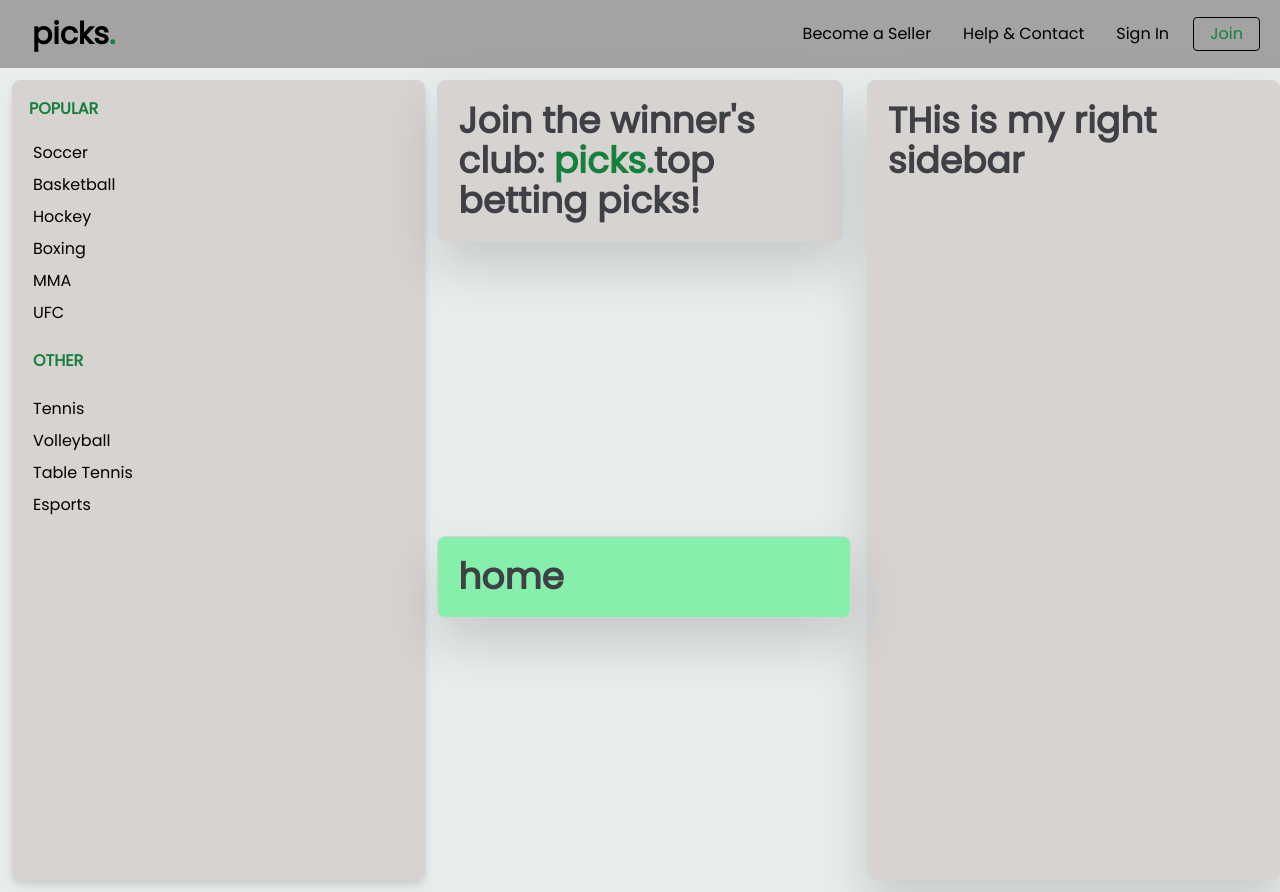
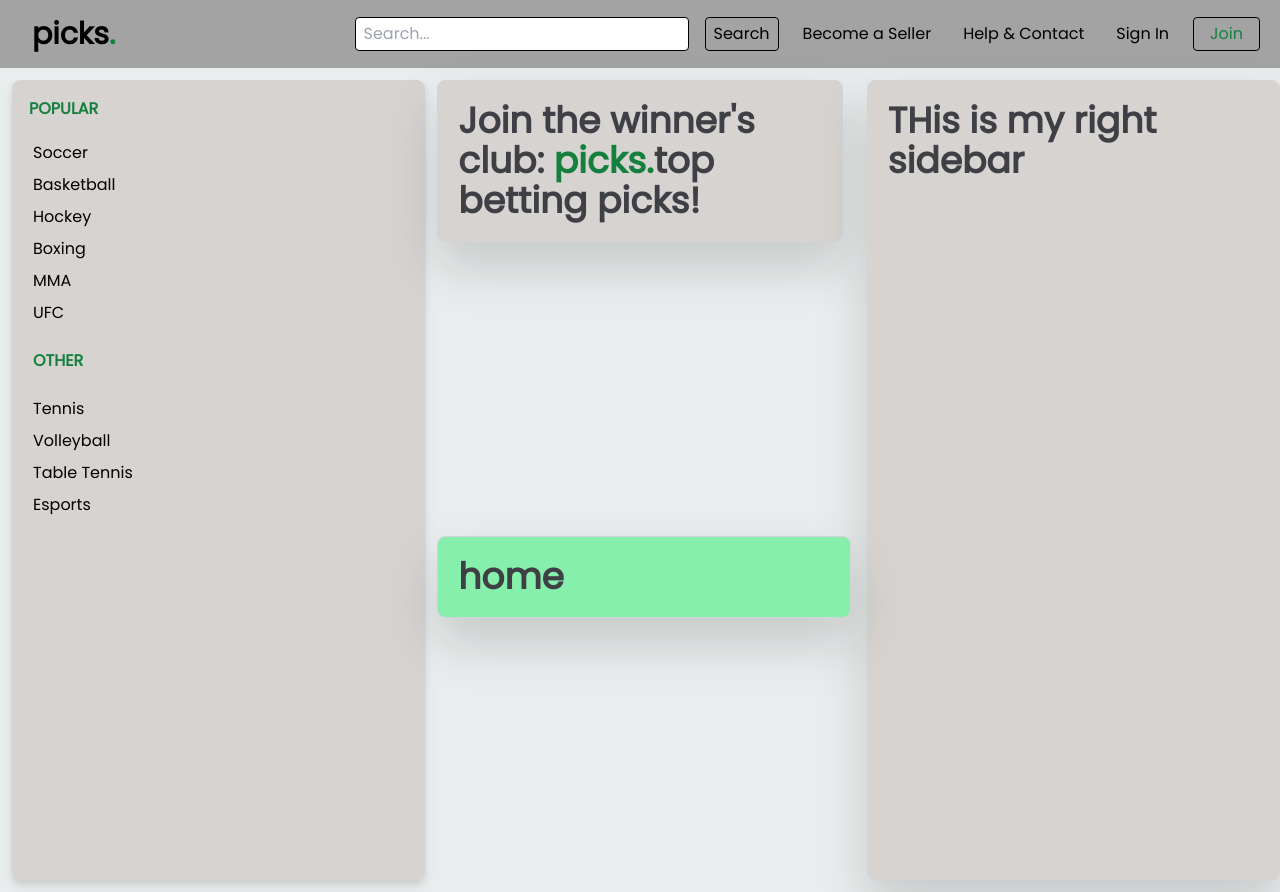
Before and after one commit to Coderx85/picks., a React (Create React App) app: page / in a window 1280 px wide. Built offline with nearby package versions, Linux system fonts and the light colour scheme.

Commit message:
Added Search Bar

```diff
--- a/src/components/Header.js
+++ b/src/components/Header.js
@@ -1,36 +1,54 @@
-import React from "react";
-import { Link } from "react-router-dom";
+import React, { useState } from 'react';
+import { Link } from 'react-router-dom';
 
 const Header = () => {
+  const [searchTerm, setSearchTerm] = useState('');
+
+  const handleSearchChange = (e) => {
+    setSearchTerm(e.target.value);
+  };
+
+  const handleSearch = () => {
+    console.log('Search term:', searchTerm);
+    window.location.href = `/search?q=${searchTerm}`;
+  };
+
   return (
     <header>
       <div
-        className="max-w-[1440px] flex flex-grow justify-between items-centre p-2 bg-neutral-400
-      "
+        className="max-w-[1440px] flex flex-grow justify-between items-center p-2 bg-neutral-400"
       >
         {/* Left Nav */}
 
-        <div className="font-face-gm flex items-center text-black text-3xl cursor-pointer px-[24px] py-[8px] font-extrabold">
-          picks <span className=" text-green-700">.</span>
+        <div className="font-face-gm flex items-center text-black text-3xl cursor-pointer px-6 py-2 font-extrabold">
+          picks <span className="text-green-700">.</span>
         </div>
 
         {/* Right Nav */}
 
-        <div className="text-black flex items-center space-x-4 mx-3 whitespace-nowrap ">
-          <Link className="px-2" to={""}>
+        <div className="text-black flex items-center space-x-4 mx-3 whitespace-nowrap">
+          <input
+            type="text"
+            placeholder="Search..."
+            value={searchTerm}
+            onChange={handleSearchChange}
+            className="border border-black px-2 py-1 rounded"
+          />
+          <button onClick={handleSearch} className="border border-black px-2 py-1 rounded">Search</button>
+          <Link className="px-2" to="/become-a-seller">
             <p>Become a Seller</p>
           </Link>
 
-          <Link className="px-2" to={""}>
-            <p className="">Help {"&"} Contact</p>
+          <Link className="px-2" to="/help-and-contact">
+            <p>Help & Contact</p>
           </Link>
 
-          <Link className="px-2" to={""}>
+          <Link className="px-2" to="/sign-in">
             <p>Sign In</p>
           </Link>
 
-          <Link className="border border-black px-4 p-1 rounded " to={""}>
-            <p className="text-green-700	">Join</p>
+          <Link className="border border-black px-4 p-1 rounded" to="/join">
+            <p className="text-green-700">Join</p>
           </Link>
         </div>
       </div>
```
